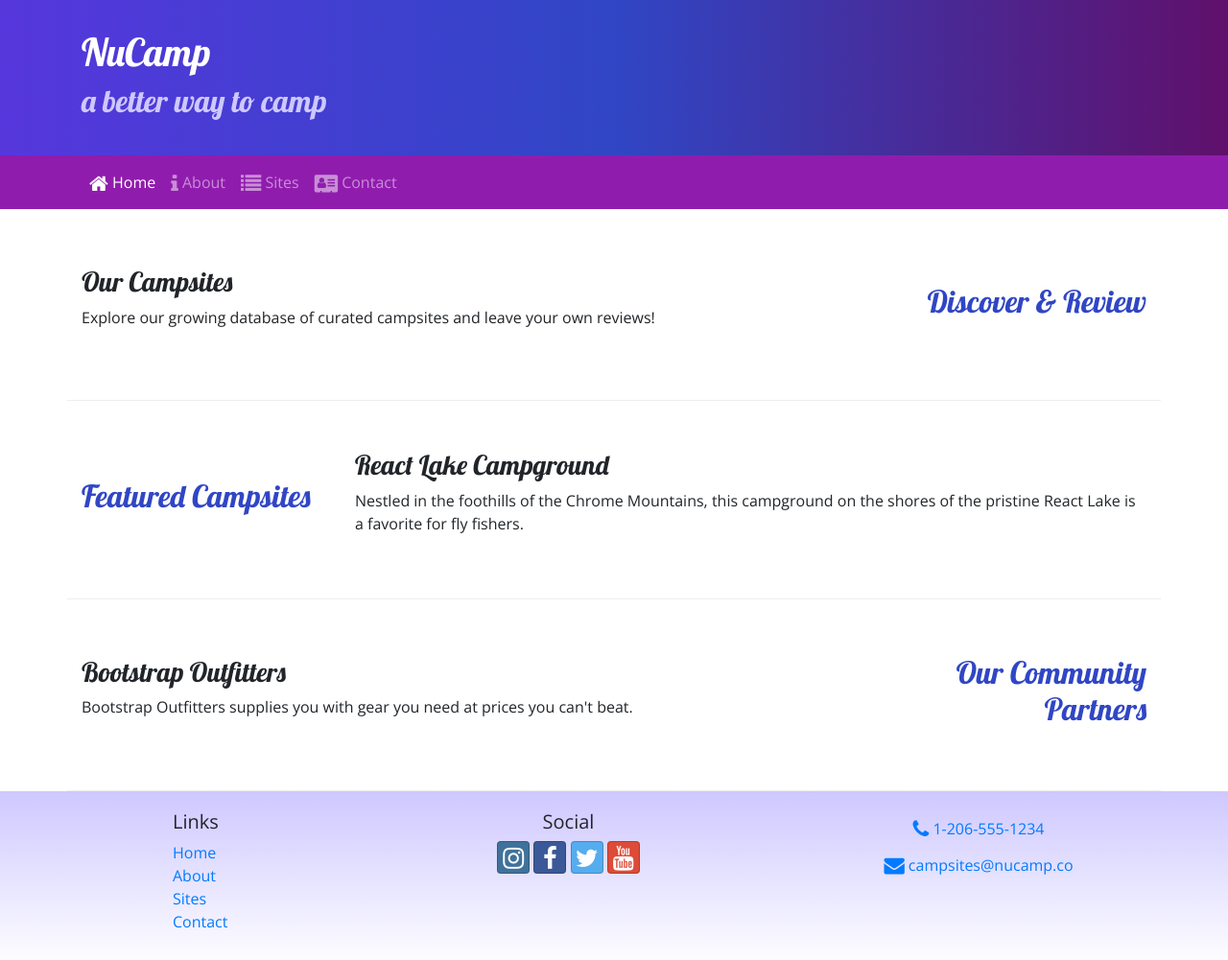
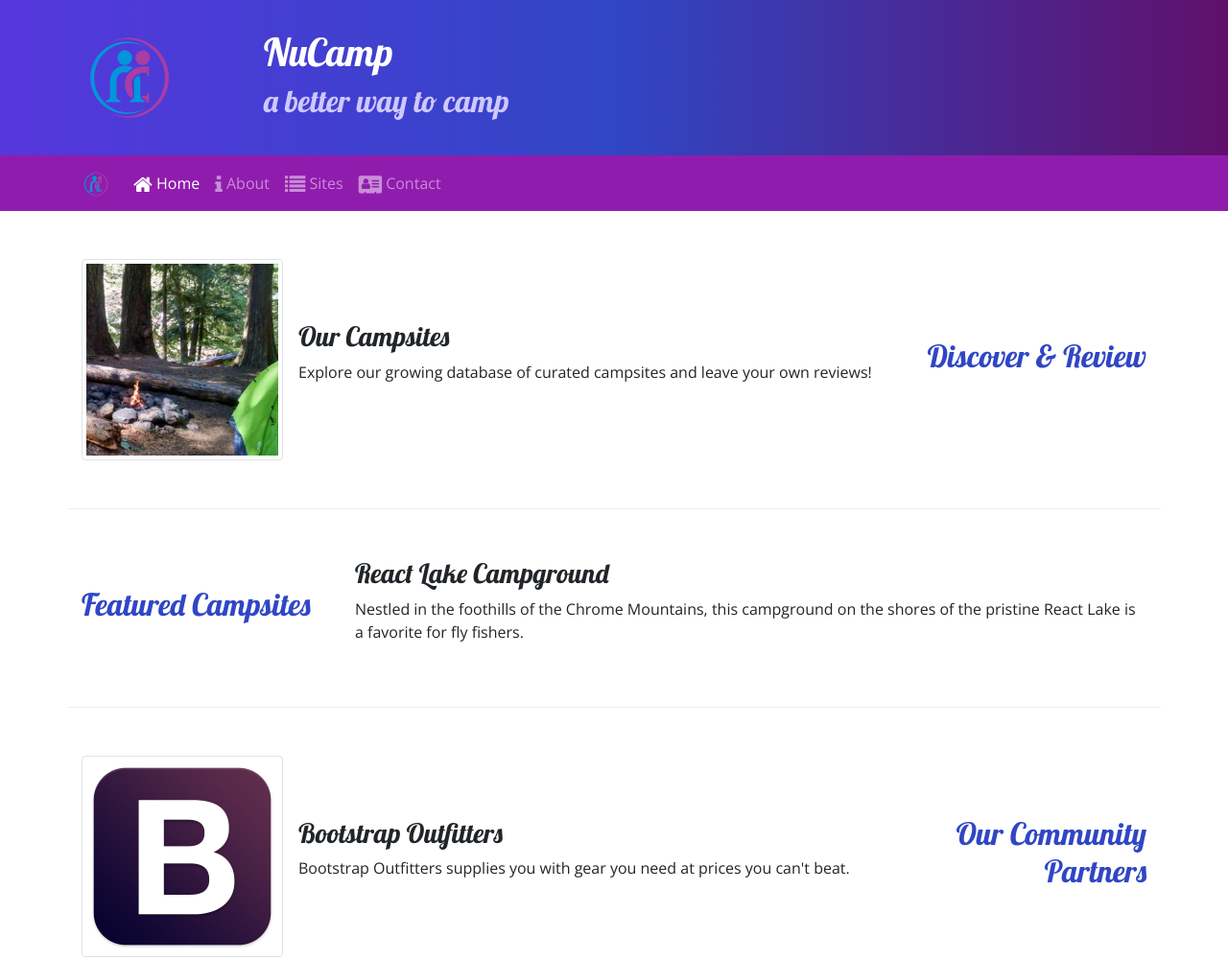
Before and after one commit to MariyaI23/nucamp-bootstrap, a website: page index.html in a window 1280 px wide. Shown: the top 1001 px of the page at 96% size. Drawn offline with nearby package versions, Linux system fonts and the light colour scheme.

Commit message:
Images and Media 12/16/20

```diff
--- a/index.html
+++ b/index.html
@@ -20,6 +20,9 @@
     <header class="jumbotron jumbotron-fluid"> <!--jumbotron-fluid is added so the corners of the background of the header are not rounded but straight-->
         <div class="container">
             <div class="row">
+                <div class="col-4 col-sm-3 col-md-2 align-self-center">   <!--adding this column to hold the image-->
+                    <img src="img\img\logo.png" class="img-fluid" />      <!--img-fluid class adds padding, border and assures that max-width is 100% of the viewport and height is set to auto so it will scale according to the width-->
+                 </div>
                 <div class="col">
             <h1>NuCamp</h1>
             <h2>a better way to camp</h2>
@@ -33,7 +36,9 @@
 
         <div class="container">    <!--This is used so padding can be added around the text in the navbar-->
 
-            <button class="navbar-toggler ml-auto" type="button" data-toggle="collapse" data-target="#nucampNavbar">
+            <a class="navbar-brand" href="#"><img src="img\img\logo.png" height="30" width="30" /></a>    <!--the img is wrapped as a link because it is common that the website's logo when clicked should take you to the home page-->
+
+            <button class="navbar-toggler" type="button" data-toggle="collapse" data-target="#nucampNavbar">
                <span class="navbar-toggler-icon"></span>
            </button>
                 <!--The above code for the button should always be used when we want to create the "hamburger style" button that will hide the navbar and it's
@@ -60,8 +65,13 @@
                 <h2 class="text-sm-right">Discover & Review</h2>   <!--text-sm-right assures that on small and up screens the text will still align to the right-->
             </div>
             <div class="col">
-                <h3>Our Campsites</h3>
-                <p class="d-none d-sm-block">Explore our growing database of curated campsites and leave your own reviews!</p>
+                <div class="media">
+                    <img class="d-flex mr-3 img-thumbnail" src="img\img\breadcrumb-trail-thumb.jpg" alt="Breadcrumb Trail" />   <!--d-flex class is there as bootstrap recommends it to deal with a bug in IE10 and up regarding media objects; mr-3 class gives margin-right and the img-thumbnail-gives the img a border-->
+                    <div class="media-body align-self-center">
+                        <h3>Our Campsites</h3>
+                        <p class="d-none d-sm-block">Explore our growing database of curated campsites and leave your own reviews!</p>
+                    </div>
+                 </div>
             </div>
         </div>
 
@@ -80,8 +90,13 @@
                 <h2 class="text-sm-right">Our Community Partners</h2>
             </div>
             <div class="col">
-                <h3>Bootstrap Outfitters</h3>
-                <p class="d-none d-sm-block">Bootstrap Outfitters supplies you with gear you need at prices you can't beat.</p>
+                <div class="media">
+                    <img class="d-flex mr-3 img-thumbnail" src="img\img\bootstrap-thumb.png" alt="Bootstrap Outfitters" />
+                    <div class="media-body align-self-center">
+                        <h3>Bootstrap Outfitters</h3>
+                        <p class="d-none d-sm-block">Bootstrap Outfitters supplies you with gear you need at prices you can't beat.</p>
+                    </div>
+                </div>
             </div>
         </div>
     </div>
```
Also changed, not shown: aboutus.html (+8 -1 lines), contactus.html (+9 -1 lines), img/img/bootstrap-thumb.png (added), img/img/breadcrumb-trail-thumb.jpg (added), img/img/breadcrumb-trail.jpg (added), img/img/chrome-river-thumb.jpg (added), img/img/chrome-river.jpg (added), img/img/logo.png (added), img/img/react-lake-thumb.jpg (added), img/img/react-lake.jpg (added).
